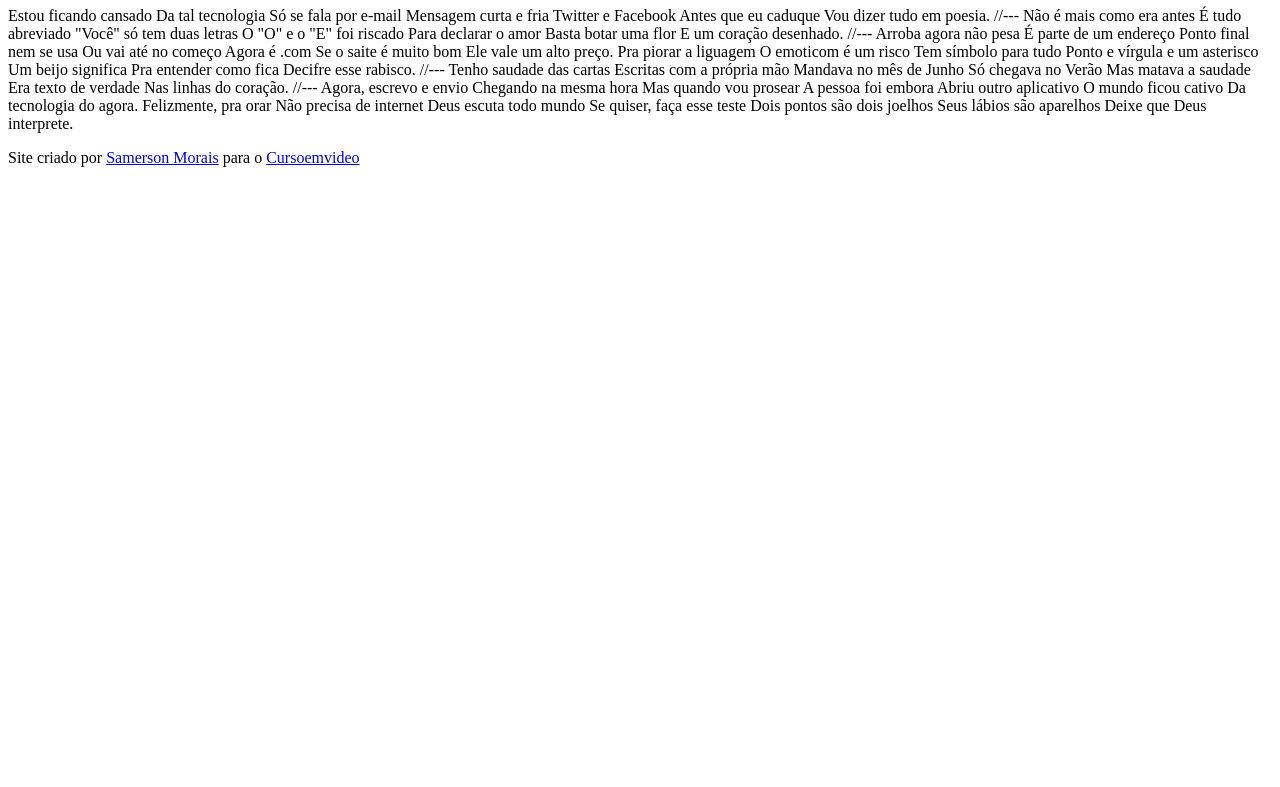
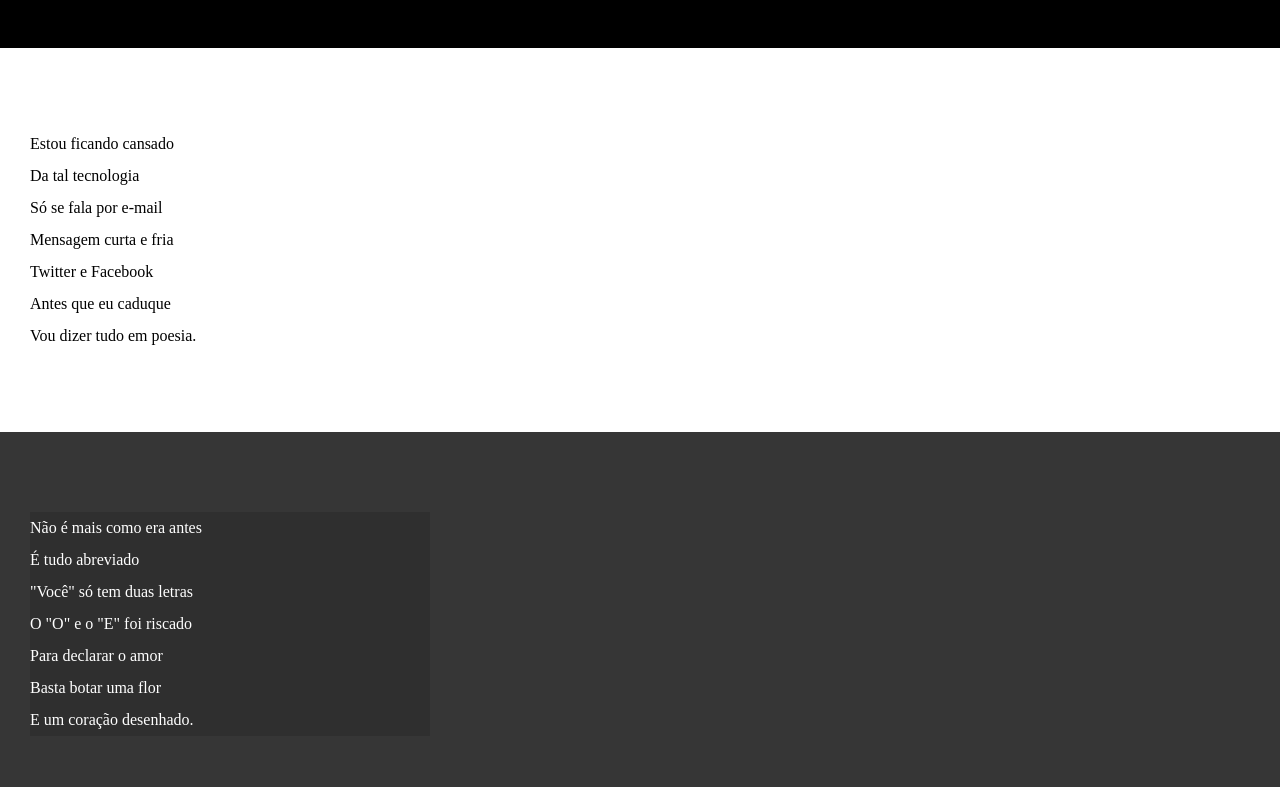
Before and after one commit to samerson-morais/html-css, a plain HTML site: page desafios/d012/index.html in a window 1280 px wide. Shown: the part 107-894 px from the top of the page. Before the commit the page ends 800 px from the top, so only its background shows below. Drawn offline with Linux system fonts and the light colour scheme.

Commit message:
atualizei estilos

```diff
--- /dev/null
+++ b/desafios/d012/estilo/style.css
@@ -0,0 +1,67 @@
+@charset "UTF-8";
+
+*  {
+    margin: 0px;
+    padding: 0px;
+}
+
+html, body {
+    min-height: 100vh;
+    background-color: darkgray;
+}
+
+header {
+    background-color: black;
+    color: white;
+    text-align: center;
+}
+
+header > h1 {
+    padding-top: 50px;
+    font-variant: small-caps;
+}
+
+header > p {
+    padding-bottom: 50px;
+}
+
+a {
+    color: white;
+    text-decoration: none;
+    font-weight: bolder;
+
+}
+
+header a:hover, footer a:hover {
+    text-decoration: underline;
+}
+
+section {
+    padding-top: 10vh;
+    padding-bottom: 10vh;
+    line-height: 2em;
+    padding-left: 30px;
+}
+
+section.normal {
+    background-color: white;
+    color: black;
+}
+
+section.imagem {
+    background-color: rgb(54, 54, 54);
+    color: white;
+
+}
+
+section.imagem > p {
+    width: 400px;
+    background-color: rgba(0, 0, 0, 0.137);
+}
+
+footer {
+    background-color: black;
+    color: white;
+    text-align: center;
+    padding: 10px;
+}
--- a/desafios/d012/index.html
+++ b/desafios/d012/index.html
@@ -4,6 +4,7 @@
     <meta charset="UTF-8">
     <meta name="viewport" content="width=device-width, initial-scale=1.0">
     <title>Cordel Moderno</title>
+    <link rel="stylesheet" href="estilo/style.css">
 </head>
 <body>
     <header>
@@ -11,69 +12,88 @@
         <p>Por <a href="https://www.recantodasletras.com.br/poesias/3186743" target="_blank">Milton Duarte</a></p>
     </header>
 
-    Estou ficando cansado
-    Da tal tecnologia
-    Só se fala por e-mail
-    Mensagem curta e fria
-    Twitter e Facebook
-    Antes que eu caduque
-    Vou dizer tudo em poesia.
+    <section class="normal">
+        <p>
+            Estou ficando cansado <br>
+            Da tal tecnologia <br>
+            Só se fala por e-mail <br>
+            Mensagem curta e fria <br>
+            Twitter e Facebook <br>
+            Antes que eu caduque <br>
+            Vou dizer tudo em poesia.
+        </p>
+    </section>
 
-    //---
 
-    Não é mais como era antes
-    É tudo abreviado
-    "Você" só tem duas letras
-    O "O" e o "E" foi riscado
-    Para declarar o amor
-    Basta botar uma flor
-    E um coração desenhado.
+    <section class="imagem">
+        <p>
+            Não é mais como era antes <br>
+            É tudo abreviado <br>
+            "Você" só tem duas letras <br>
+            O "O" e o "E" foi riscado <br>
+            Para declarar o amor <br>
+            Basta botar uma flor <br>
+            E um coração desenhado.
+        </p>
+    </section>
 
-    //---
 
-    Arroba agora não pesa
-    É parte de um endereço
-    Ponto final nem se usa
-    Ou vai até no começo
-    Agora é .com
-    Se o saite é muito bom
-    Ele vale um alto preço.
+    <section class="normal">
+            <p>
+                Arroba agora não pesa <br>
+                É parte de um endereço <br>
+                Ponto final nem se usa <br>
+                Ou vai até no começo <br>
+                Agora é .com <br>
+                Se o saite é muito bom <br>
+                Ele vale um alto preço. <br>
+            </p>
 
-    Pra piorar a liguagem
-    O emoticom é um risco
-    Tem símbolo para tudo
-    Ponto e vírgula e um asterisco
-    Um beijo significa
-    Pra entender como fica
-    Decifre esse rabisco.
+            <p>
+                Pra piorar a liguagem <br>
+                O emoticom é um risco <br>
+                Tem símbolo para tudo <br>
+                Ponto e vírgula e um asterisco <br>
+                Um beijo significa <br>
+                Pra entender como fica <br>
+                Decifre esse rabisco.
+            </p>
+    </section>
 
-    //---
 
-    Tenho saudade das cartas
-    Escritas com a própria mão
-    Mandava no mês de Junho
-    Só chegava no Verão
-    Mas matava a saudade
-    Era texto de verdade
-    Nas linhas do coração.
+    <section class="imagem">
+        <p>
+            Tenho saudade das cartas <br>
+            Escritas com a própria mão <br>
+            Mandava no mês de Junho <br>
+            Só chegava no Verão <br>
+            Mas matava a saudade <br>
+            Era texto de verdade <br>
+            Nas linhas do coração.
+        </p>
+    </section>
 
-    //---
+    <section class="normal">
+            <p>
+                Agora, escrevo e envio <br>
+                Chegando na mesma hora <br>
+                Mas quando vou prosear <br>
+                A pessoa foi embora <br>
+                Abriu outro aplicativo <br>
+                O mundo ficou cativo <br>
+                Da tecnologia do agora. <br>
+            </p>
 
-    Agora, escrevo e envio
-    Chegando na mesma hora
-    Mas quando vou prosear
-    A pessoa foi embora
-    Abriu outro aplicativo
-    O mundo ficou cativo
-    Da tecnologia do agora.
-
-    Felizmente, pra orar
-    Não precisa de internet
-    Deus escuta todo mundo
-    Se quiser, faça esse teste
-    Dois pontos são dois joelhos
-    Seus lábios são aparelhos
-    Deixe que Deus interprete.
+            <p>
+                Felizmente, pra orar <br>
+                Não precisa de internet <br>
+                Deus escuta todo mundo <br>
+                Se quiser, faça esse teste <br>
+                Dois pontos são dois joelhos <br>
+                Seus lábios são aparelhos <br>
+                Deixe que Deus interprete.
+            </p>
+    </section>
 
     <footer>
         <p>Site criado por <a href="https://github.com/samerson-morais" target="_blank">Samerson Morais</a> para o <a href="https://www.cursoemvideo.com/" target="_blank">Cursoemvideo</a></p>
```
